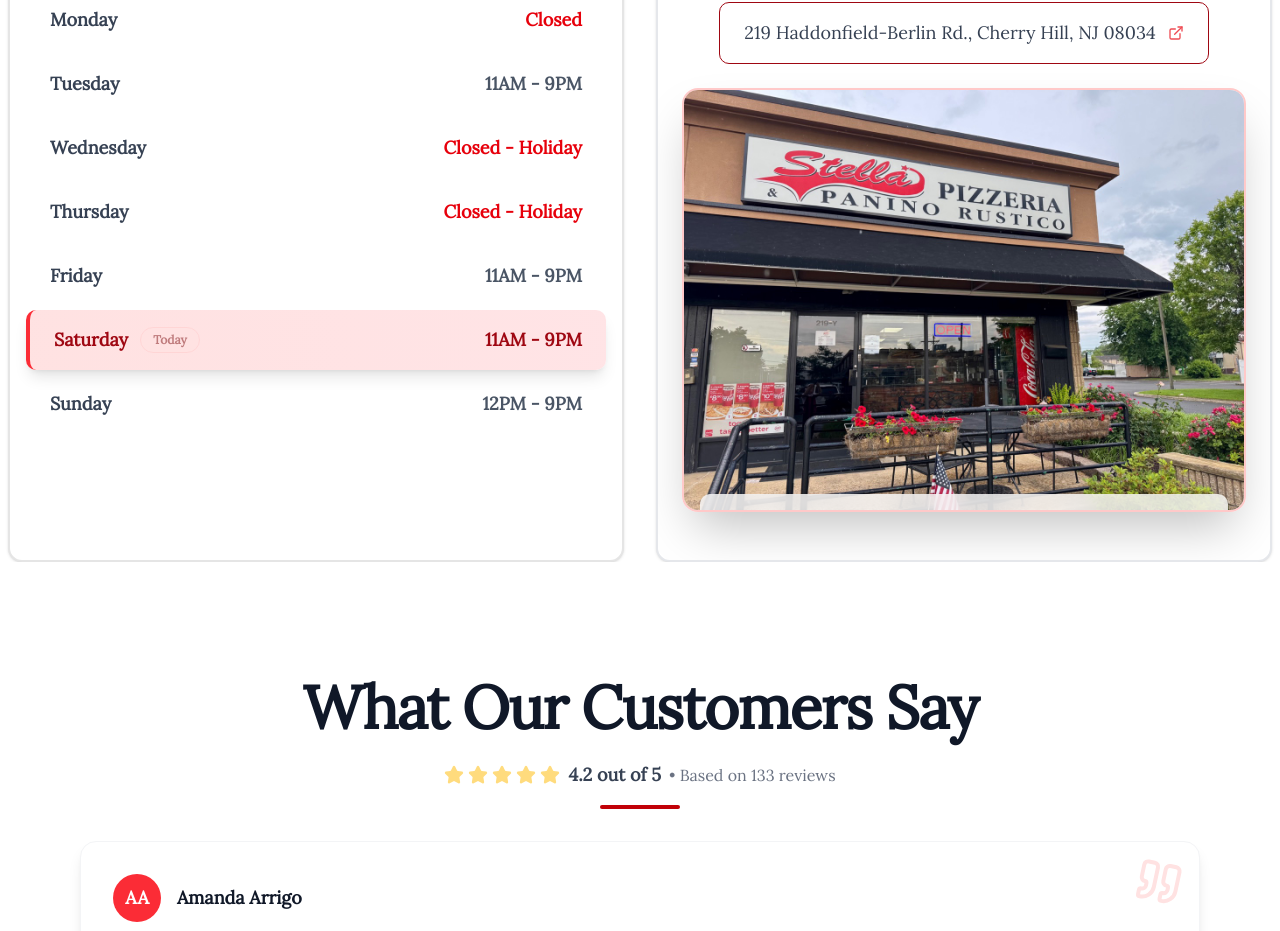
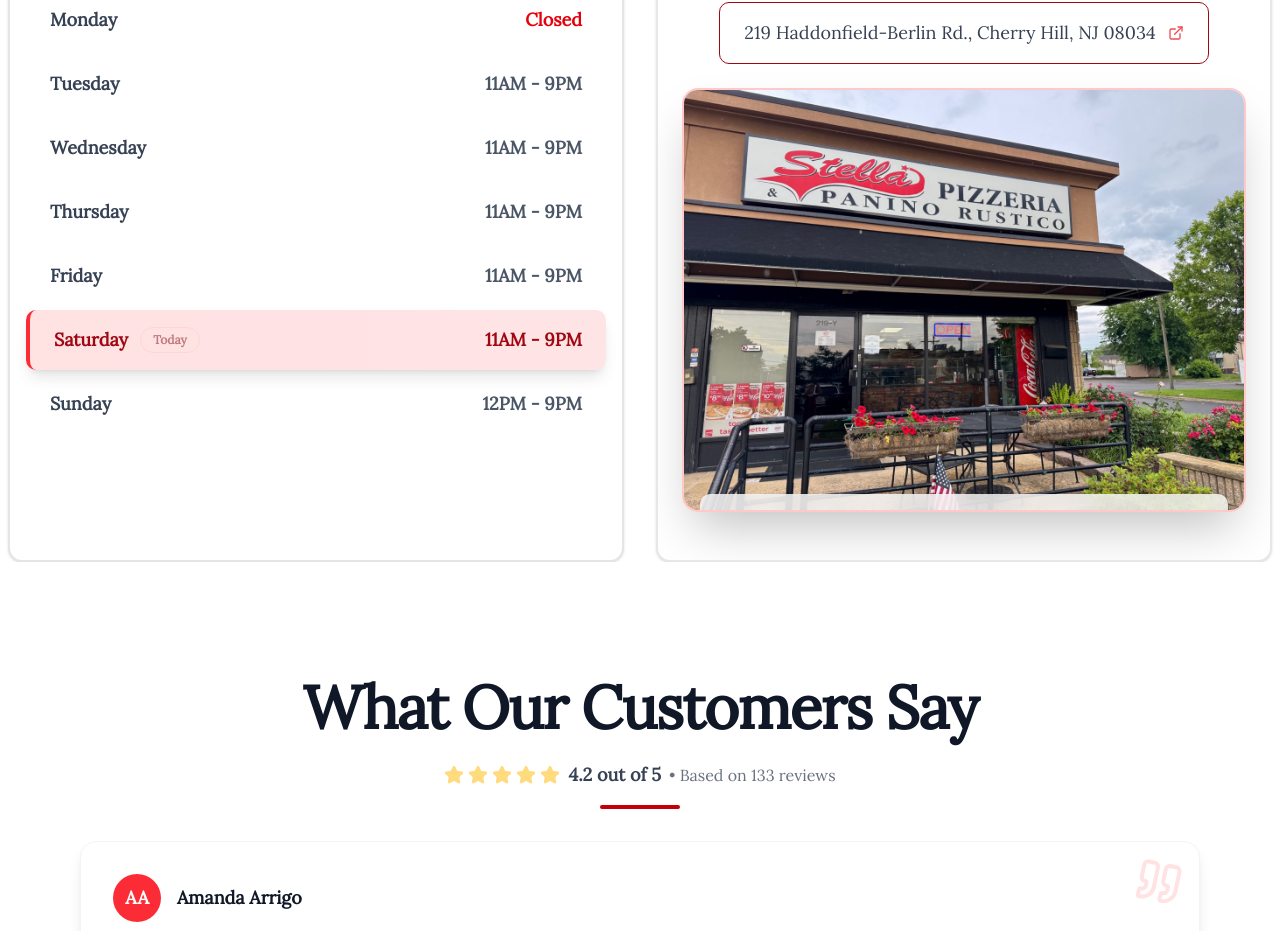
Before and after one commit to arbiosu/stellas, a Next.js app: page / in a window 1280 px wide. Shown: the part 2790-3721 px from the top of the page. Built offline with nearby package versions, Linux system fonts and the light colour scheme; a web font is replaced by a local one.

Commit message:
update holiday hours

```diff
--- a/src/components/location.tsx
+++ b/src/components/location.tsx
@@ -9,8 +9,8 @@
 const HOURS_DATA = [
   { day: 'Monday', hours: 'Closed', isClosed: true },
   { day: 'Tuesday', hours: '11AM - 9PM', isClosed: false },
-  { day: 'Wednesday', hours: 'Closed - Holiday', isClosed: true },
-  { day: 'Thursday', hours: 'Closed - Holiday', isClosed: true },
+  { day: 'Wednesday', hours: '11AM - 9PM', isClosed: false },
+  { day: 'Thursday', hours: '11AM - 9PM', isClosed: false },
   { day: 'Friday', hours: '11AM - 9PM', isClosed: false },
   { day: 'Saturday', hours: '11AM - 9PM', isClosed: false },
   { day: 'Sunday', hours: '12PM - 9PM', isClosed: false },
```
